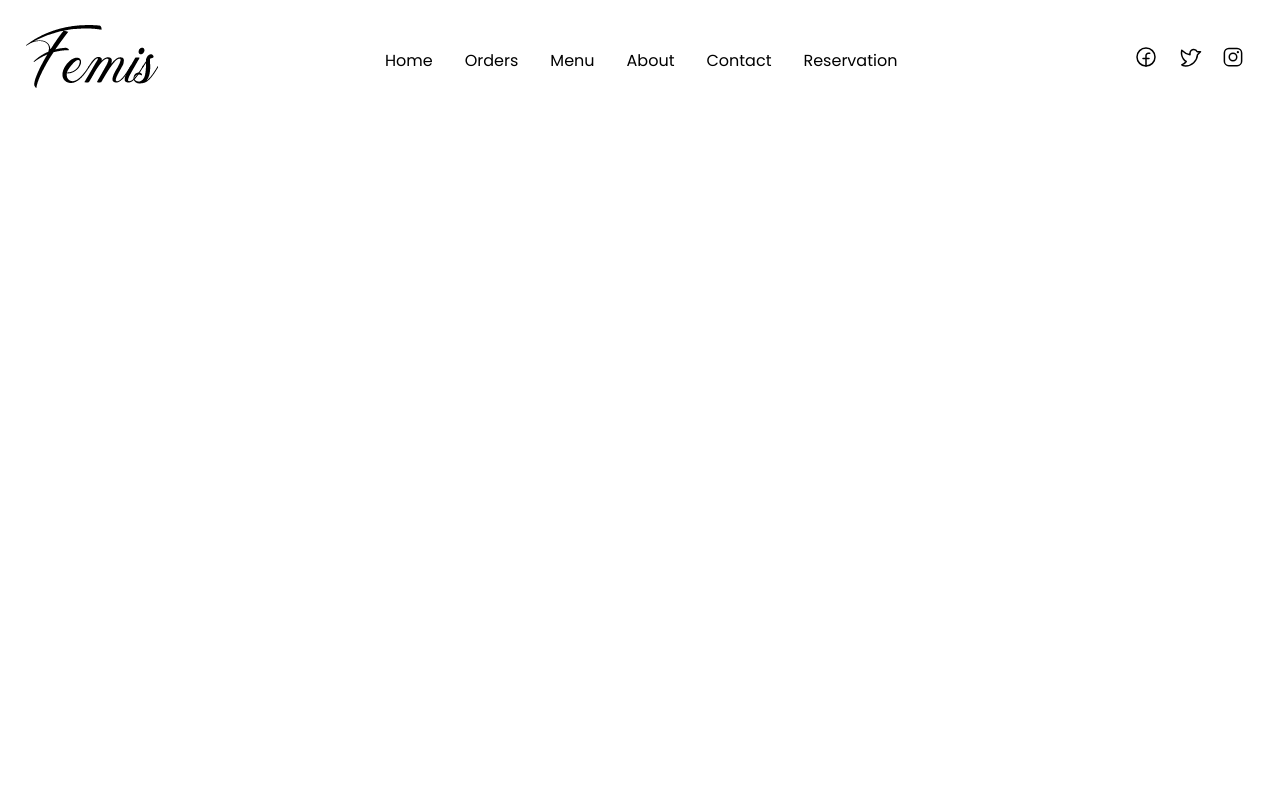
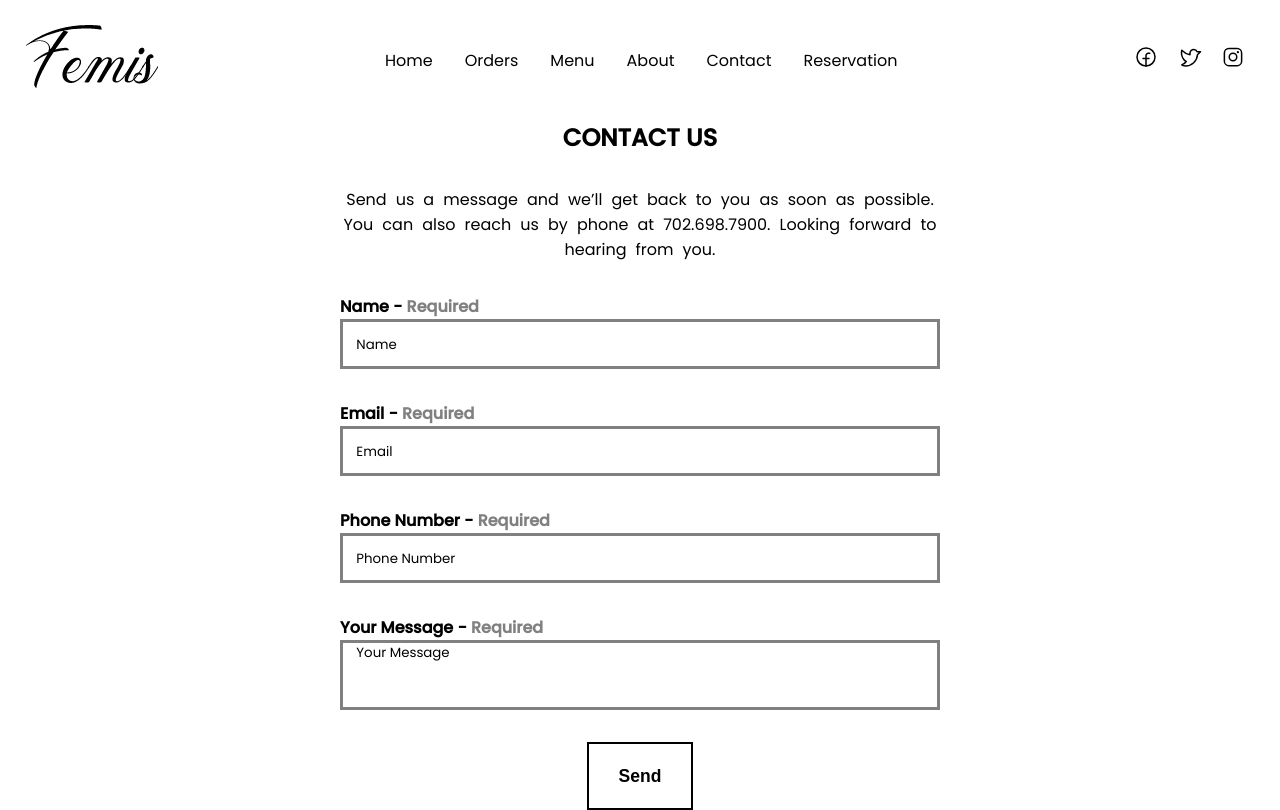
Before and after one commit to femiopebiyi/restaurant-site, a React (Vite) app: page /contact in a window 1280 px wide. Built offline with nearby package versions, Linux system fonts and the light colour scheme; the HTML template or start-up script is replaced by a standard one; a web font is replaced by a local one.

Commit message:
contact page

```diff
--- a/package.json
+++ b/package.json
@@ -10,14 +10,17 @@
     "preview": "vite preview"
   },
   "dependencies": {
+    "@hookform/resolvers": "^3.3.4",
     "lucide-react": "^0.331.0",
     "phosphor-react": "^1.4.1",
     "react": "^18.2.0",
     "react-dom": "^18.2.0",
+    "react-hook-form": "^7.50.1",
     "react-lazy-load": "^4.0.1",
     "react-lazy-load-image-component": "^1.6.0",
     "react-router-dom": "^6.22.1",
-    "react-slideshow-image": "^4.3.0"
+    "react-slideshow-image": "^4.3.0",
+    "yup": "^1.3.3"
   },
   "devDependencies": {
     "@types/react": "^18.2.55",
--- a/src/App.css
+++ b/src/App.css
@@ -265,7 +265,7 @@ header{
     aspect-ratio: 10/4.5;
 }
 
-h4{
+.reservation h4{
     font-size: 3rem;
 }
 
@@ -273,8 +273,83 @@ h4{
     display: none;
 }
 
+/*  contact */
 
 
+.contact-con{
+    text-align: center;
+}
+.contact-con h1{
+    text-transform: uppercase;
+}
+.contact-message{
+    word-spacing: .3em;
+}
+
+.contact-con form, .contact-message{
+    max-width: 600px;
+    margin: 2em auto 0 auto;
+}
+
+.contact-con form .name, .message{
+
+    display: flex;
+    flex-direction: column;
+    align-items: flex-start;
+    margin-bottom: 2em;
+
+}
+
+.message textarea{
+    resize: none;
+    width: 100%;
+    height: 70px;
+    border: 3px solid gray;
+}
+
+#message span{
+    color: gray;
+}
+.name input{
+    width: 100%;
+    height: 50px;
+
+    border: 3px solid gray;
+
+}
+
+.name input::placeholder,
+.message textarea::placeholder
+{
+    font-family: "Poppins";
+    color: black;
+    padding-left: 1em;
+}
+
+.contact-con form button{
+    display: inline-block;
+        outline: 0;
+        text-align: center;
+        cursor: pointer;
+        padding: 17px 30px;
+        border: 0;
+        color: #fff;
+        font-size: 17.5px;
+        border: 2px solid transparent;
+        border-color: #000;
+        color: #000;
+        background: transparent;
+        font-weight: 800;
+        line-height: 30px;
+        transition: background, color .1s ease-in-out;
+
+
+}
+
+.contact-con form button:hover {
+    background-color: #000;
+    color: #fff;
+}
 
 @media screen and (max-width: 675px) {
 
@@ -396,7 +471,7 @@ h4{
         font-size: 1.5rem;
     }
 
-    h4{
+    .reservation h4{
         font-size: 1.5rem;
     }
 
--- a/src/App.tsx
+++ b/src/App.tsx
@@ -3,6 +3,7 @@ import './App.css'
 import Navbar from './components/Navbar'
 import Home from './pages/Home/Home'
 import { UIContextProvider } from './context/UI-context'
+import Contact from './pages/Contact/Contact'
 
 function App() {
 
@@ -14,6 +15,7 @@ function App() {
         <Navbar/>
         <Routes>
           <Route path='/' element={<Home/>}/>
+          <Route path='/contact' element={<Contact/>}/>
         </Routes>
       </Router>
       </UIContextProvider>
--- a/src/components/Navbar.tsx
+++ b/src/components/Navbar.tsx
@@ -24,7 +24,7 @@ const Navbar = () => {
                     <li><a href='#order'>Orders</a></li>
                     <li><NavLink to=''>Menu</NavLink></li>
                     <li><NavLink to=''>About</NavLink></li>
-                    <li><NavLink to=''>Contact</NavLink></li>
+                    <li><NavLink to='/contact'>Contact</NavLink></li>
                     <li><a href='#reservation'>Reservation</a></li>
                 </ul>
             </nav>
@@ -62,7 +62,7 @@ return <header id="ham-con" style={{
                     <li className="hov"><a href='#order'  onClick={handleClick}>Orders</a></li>
                     <li className="hov"><NavLink to=''  onClick={handleClick}>Menu</NavLink></li>
                     <li className="hov"><NavLink to=''  onClick={handleClick}>About</NavLink></li>
-                    <li className="hov"><NavLink to=''  onClick={handleClick}>Contact</NavLink></li>
+                    <li className="hov"><NavLink to='/contact'  onClick={handleClick}>Contact</NavLink></li>
                     <li className="hov"><a href='#reservation'  onClick={handleClick}>Reservation</a></li>
                 </ul>
             </nav>
--- /dev/null
+++ b/src/pages/Contact/Contact.tsx
@@ -0,0 +1,69 @@
+import { useForm } from "react-hook-form";
+import * as yup from "yup"
+import {yupResolver} from "@hookform/resolvers/yup"
+
+type FormData = {
+    name: string;
+    email: string;
+    number: number;
+    message: string;
+}
+
+const Contact = () => {
+
+
+    const schema = yup.object().shape({
+        name: yup.string().required('Name is required'),
+        email: yup.string().email("enter valid Email").required("email is required"),
+        number: yup.number().required("number is required"),
+        message: yup.string().max(200, 'too many characters').required("message is required")
+    })
+
+    const {register, handleSubmit, formState: {errors}, reset} = useForm<FormData>({
+        resolver: yupResolver(schema)
+    })
+
+    function onCreatePost(data: FormData){
+        console.log(data)
+    }
+
+  return (
+    <section className="contact-page">
+    <div className="contact-con">
+        <h1>contact us</h1>
+
+        <p className="contact-message">
+            Send us a message and we’ll get back to you as soon as possible. You can also reach us by phone at 702.698.7900. Looking forward to hearing from you.
+        </p>
+
+        <form id="message" onSubmit={handleSubmit(onCreatePost)}>
+            <div className="name">
+                <h4>Name - <span>Required</span></h4>
+                <input type="text" id="" placeholder="Name" {...register("name")}/>
+                <p className="error">{errors.name?.message}</p>
+            </div>
+            <div className="name email">
+                <h4>Email - <span>Required</span></h4>
+                <input type="email" id="" placeholder="Email" {...register("email")}/>
+                <p className="error">{errors.email?.message}</p>
+            </div>
+            <div className="name number">
+                <h4>Phone Number - <span>Required</span></h4>
+                <input type="text"  id="" placeholder="Phone Number" {...register("number")}/>
+                <p className="error">{errors.number?.message && "number is required"}</p>
+            </div>
+            <div className="message">
+                <h4>Your Message - <span>Required</span></h4>
+                <textarea id="" placeholder="Your Message" {...register("message")}/>
+                <p className="error">{errors.message?.message}</p>
+            </div>
+
+            <button>Send</button>
+        </form>
+    </div>
+    </section>
+  )
+}
+
+<p className="error"></p>
+export default Contact
```
Also changed, not shown: 1 other file (tests, documents, lock files or other folders).
